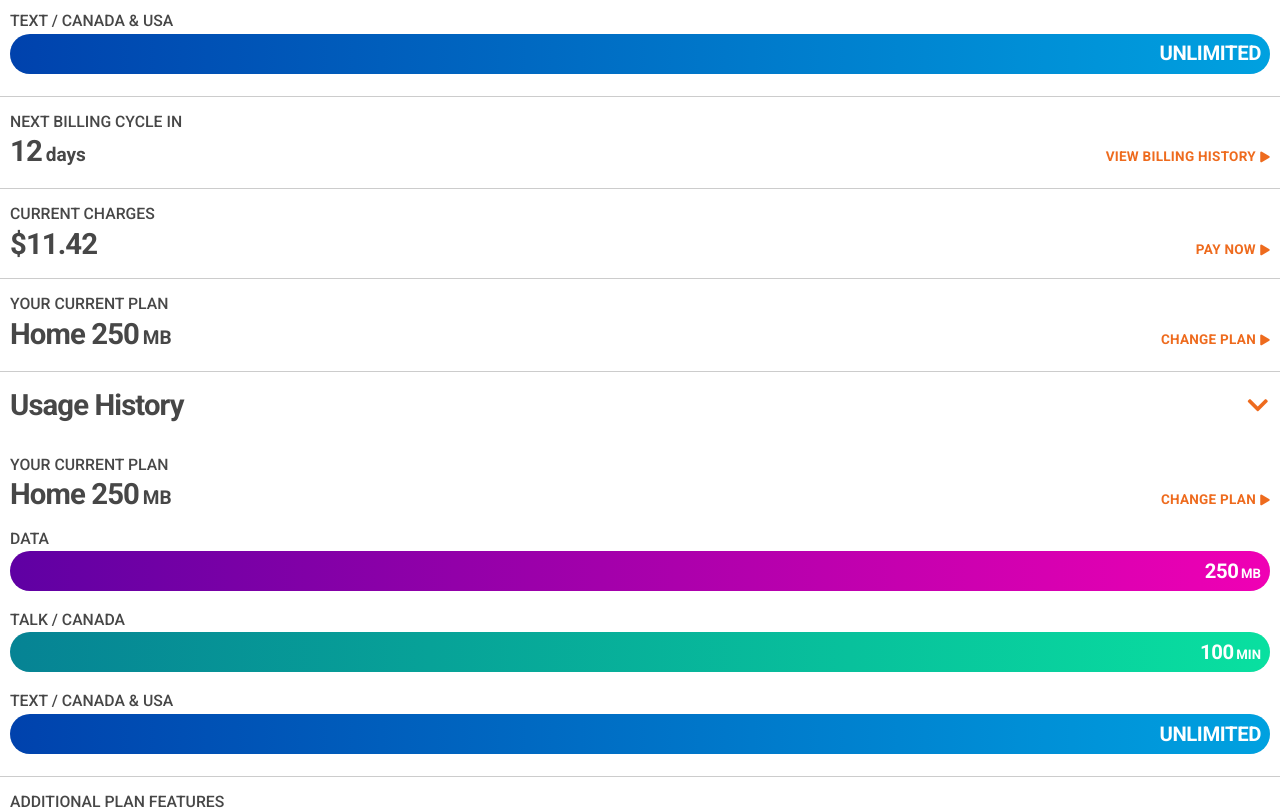
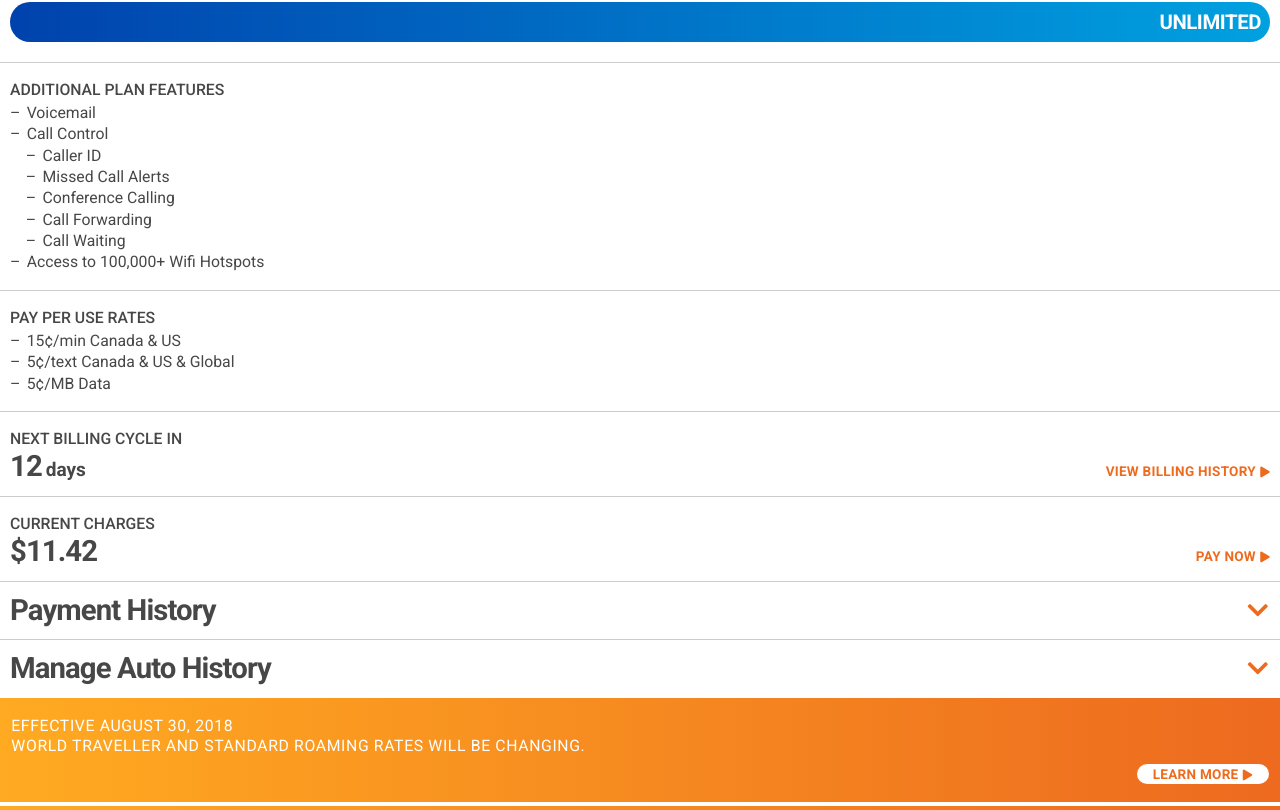
Before and after one commit to Tivo389/20181118_mobile_usage_dashboard, a React (Create React App) app in the folder mobile-usage-dashboard/: page / in a window 1280 px wide. Shown: the part 336-1146 px from the top of the page. Built offline with nearby package versions, Linux system fonts and the light colour scheme.

Commit message:
adjustHeadersInBlock complete

```diff
--- a/mobile-usage-dashboard/src/App.js
+++ b/mobile-usage-dashboard/src/App.js
@@ -15,7 +15,7 @@ class App extends Component {
         <Header></Header>
         <NavTabs></NavTabs>
         <div id="main">
-          <BodyUsage></BodyUsage>
+          {/* <BodyUsage></BodyUsage> */}
           <BodyPlanAndBills></BodyPlanAndBills>
         </div>
         <Footer></Footer>
--- a/mobile-usage-dashboard/src/components/BlockTextList .js
+++ b/mobile-usage-dashboard/src/components/BlockTextList .js
@@ -4,7 +4,6 @@ class BlockTextList extends Component {
 
   render() {
     const { title, listArray } = this.props;
-    console.log(listArray);
     return (
       <div className="block blockTextList">
         <h3>{ title }</h3>
--- a/mobile-usage-dashboard/src/css/_block.scss
+++ b/mobile-usage-dashboard/src/css/_block.scss
@@ -33,10 +33,14 @@
 }
 
 .block {
-  padding: 14px 10px;
+  padding: 12px 10px;
   border-bottom: 1px solid $colorLightGray;
   .block {
     padding: 10px 0 8px 0;  // - To cater for 'BlockPlanInfo.js'
+  }
+  & > h3 {
+    margin: 0.4em 0 0.1em 0;
+
   }
   &:last-of-type {
     border-bottom: 0;
@@ -85,7 +89,7 @@
 }
 
 .blockFooter {
-  border-top: 4px solid $colorWhite;
+  border-bottom: 4px solid $colorWhite;
   display: flex;
   flex-direction: column;
   align-items: flex-end;
--- a/mobile-usage-dashboard/src/css/stylesheet.css
+++ b/mobile-usage-dashboard/src/css/stylesheet.css
@@ -352,15 +352,11 @@ a {
 
 @media (min-width: 768px) and (max-width: 1024px) {
   html {
-    font-size: 66.5%; }
-  h1, h2, h3, h4, h5, h6, p, a {
-    line-height: 130%; } }
+    font-size: 66.5%; } }
 
 @media (min-width: 1025px) {
   html {
-    font-size: 70.5%; }
-  h1, h2, h3, h4, h5, h6, p, a {
-    line-height: 135%; } }
+    font-size: 70.5%; } }
 
 header {
   min-height: 44px;
@@ -444,10 +440,12 @@ header {
       transform: translate(4px, 2px); } }
 
 .block {
-  padding: 14px 10px;
+  padding: 12px 10px;
   border-bottom: 1px solid #cccccc; }
   .block .block {
     padding: 10px 0 8px 0; }
+  .block > h3 {
+    margin: 0.4em 0 0.1em 0; }
   .block:last-of-type {
     border-bottom: 0; }
 
@@ -485,7 +483,7 @@ header {
           transform: rotateZ(180deg) translateY(-2px); } }
 
 .blockFooter {
-  border-top: 4px solid #FFFFFF;
+  border-bottom: 4px solid #FFFFFF;
   display: flex;
   flex-direction: column;
   align-items: flex-end;
```
Also changed, not shown: mobile-usage-dashboard/src/css/_font.scss (+6 -6 lines).
